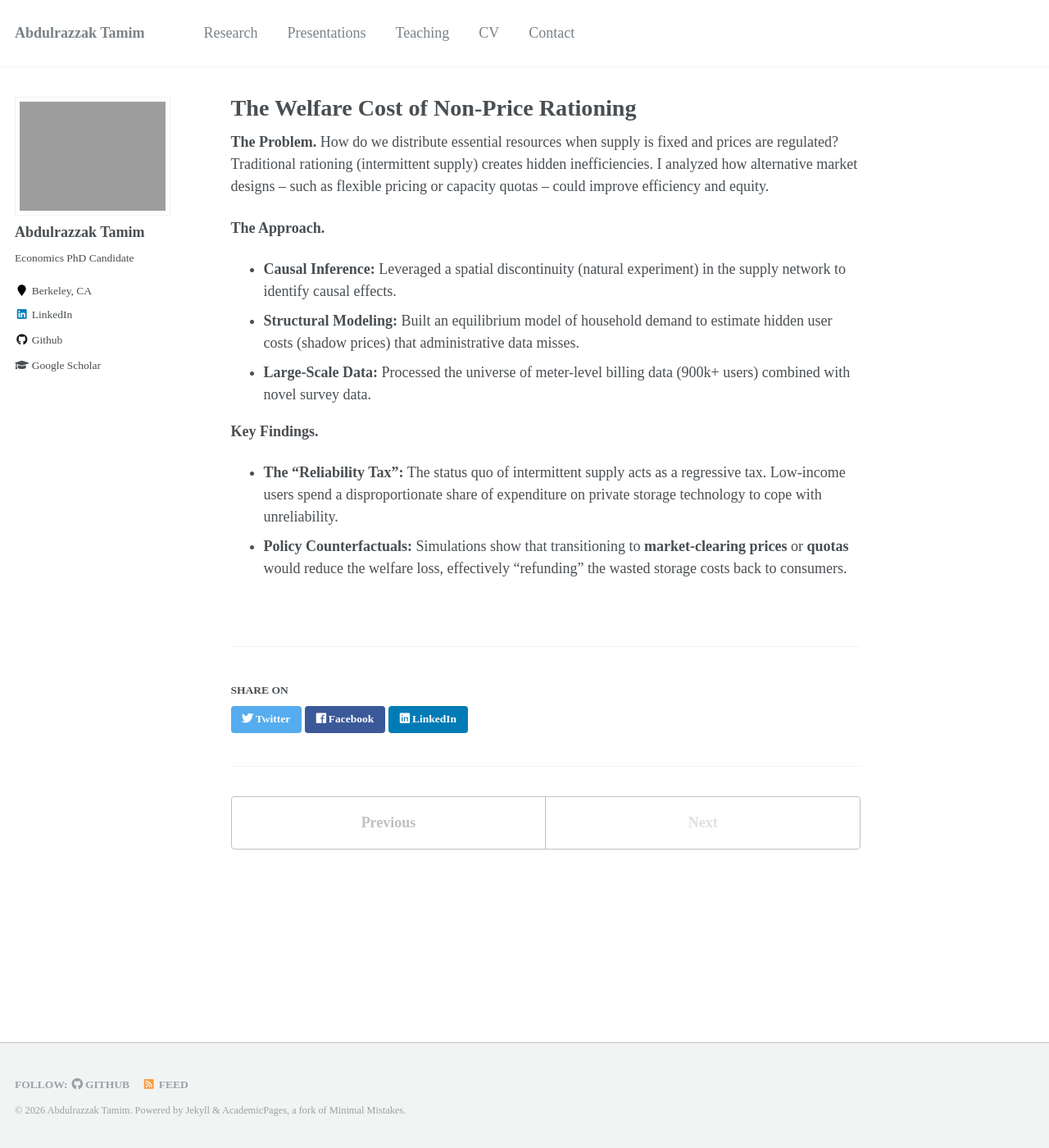
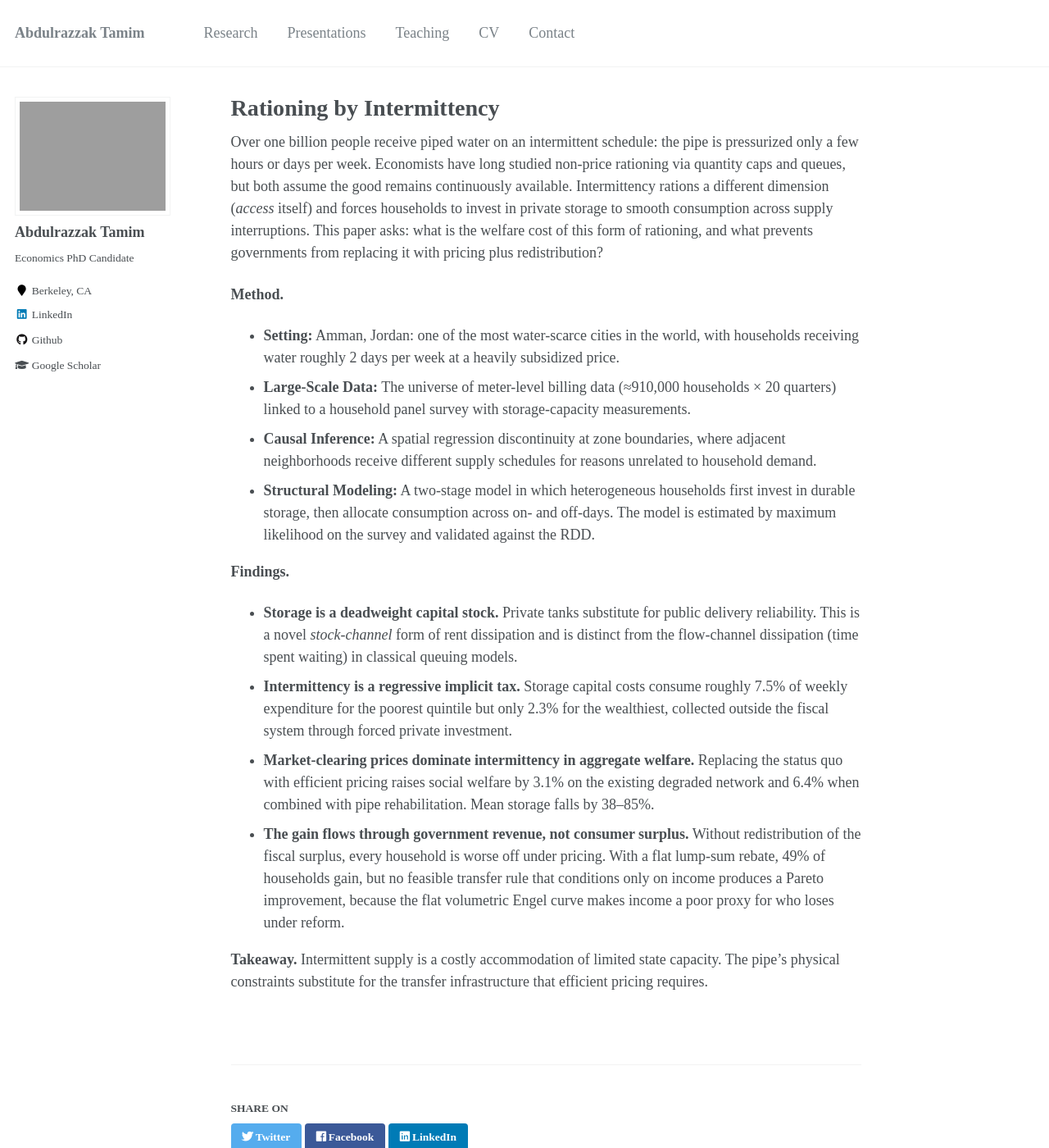
Before and after one commit to AbdulrazzakTamim/abdulrazzaktamim.github.io, a Jekyll site: the page built from _publications/rationing.md, in a window 1280 px wide and 1400 px high. Shown: the whole window at 82% size. Built offline with Jekyll 4.4.1, drawn with Linux system fonts in a browser that asks for light colours; comment, search, counter and statistics services are not loaded.

Commit message:
Update rationing.md

```diff
--- a/_publications/rationing.md
+++ b/_publications/rationing.md
@@ -1,5 +1,5 @@
 ---
-title: "The Welfare Cost of Non-Price Rationing"
+title: "Rationing by Intermittency"
 collection: publications
 permalink: /publication/rationing
 date: 2025-10-16
@@ -7,14 +7,18 @@ venue: ""
 status: "wip"
 ---
 
-**The Problem.**
-How do we distribute essential resources when supply is fixed and prices are regulated? Traditional rationing (intermittent supply) creates hidden inefficiencies. I analyzed how alternative market designs -- such as flexible pricing or capacity quotas -- could improve efficiency and equity.
+Over one billion people receive piped water on an intermittent schedule: the pipe is pressurized only a few hours or days per week. Economists have long studied non-price rationing via quantity caps and queues, but both assume the good remains continuously available. Intermittency rations a different dimension (*access* itself) and forces households to invest in private storage to smooth consumption across supply interruptions. This paper asks: what is the welfare cost of this form of rationing, and what prevents governments from replacing it with pricing plus redistribution?
 
-**The Approach.**
-* **Causal Inference:** Leveraged a spatial discontinuity (natural experiment) in the supply network to identify causal effects.
-* **Structural Modeling:** Built an equilibrium model of household demand to estimate hidden user costs (shadow prices) that administrative data misses.
-* **Large-Scale Data:** Processed the universe of meter-level billing data (900k+ users) combined with novel survey data.
+**Method.**
+* **Setting:** Amman, Jordan: one of the most water-scarce cities in the world, with households receiving water roughly 2 days per week at a heavily subsidized price.
+* **Large-Scale Data:** The universe of meter-level billing data (≈910,000 households × 20 quarters) linked to a household panel survey with storage-capacity measurements.
+* **Causal Inference:** A spatial regression discontinuity at zone boundaries, where adjacent neighborhoods receive different supply schedules for reasons unrelated to household demand.
+* **Structural Modeling:** A two-stage model in which heterogeneous households first invest in durable storage, then allocate consumption across on- and off-days. The model is estimated by maximum likelihood on the survey and validated against the RDD.
 
-**Key Findings.**
-* **The "Reliability Tax":** The status quo of intermittent supply acts as a regressive tax. Low-income users spend a disproportionate share of expenditure on private storage technology to cope with unreliability.
-* **Policy Counterfactuals:** Simulations show that transitioning to **market-clearing prices** or **quotas** would reduce the welfare loss, effectively "refunding" the wasted storage costs back to consumers.
+**Findings.**
+* **Storage is a deadweight capital stock.** Private tanks substitute for public delivery reliability. This is a novel *stock-channel* form of rent dissipation and is distinct from the flow-channel dissipation (time spent waiting) in classical queuing models.
+* **Intermittency is a regressive implicit tax.** Storage capital costs consume roughly 7.5% of weekly expenditure for the poorest quintile but only 2.3% for the wealthiest, collected outside the fiscal system through forced private investment.
+* **Market-clearing prices dominate intermittency in aggregate welfare.** Replacing the status quo with efficient pricing raises social welfare by 3.1% on the existing degraded network and 6.4% when combined with pipe rehabilitation. Mean storage falls by 38–85%.
+* **The gain flows through government revenue, not consumer surplus.** Without redistribution of the fiscal surplus, every household is worse off under pricing. With a flat lump-sum rebate, 49% of households gain, but no feasible transfer rule that conditions only on income produces a Pareto improvement, because the flat volumetric Engel curve makes income a poor proxy for who loses under reform.
+
+**Takeaway.** Intermittent supply is a costly accommodation of limited state capacity. The pipe's physical constraints substitute for the transfer infrastructure that efficient pricing requires.
```
